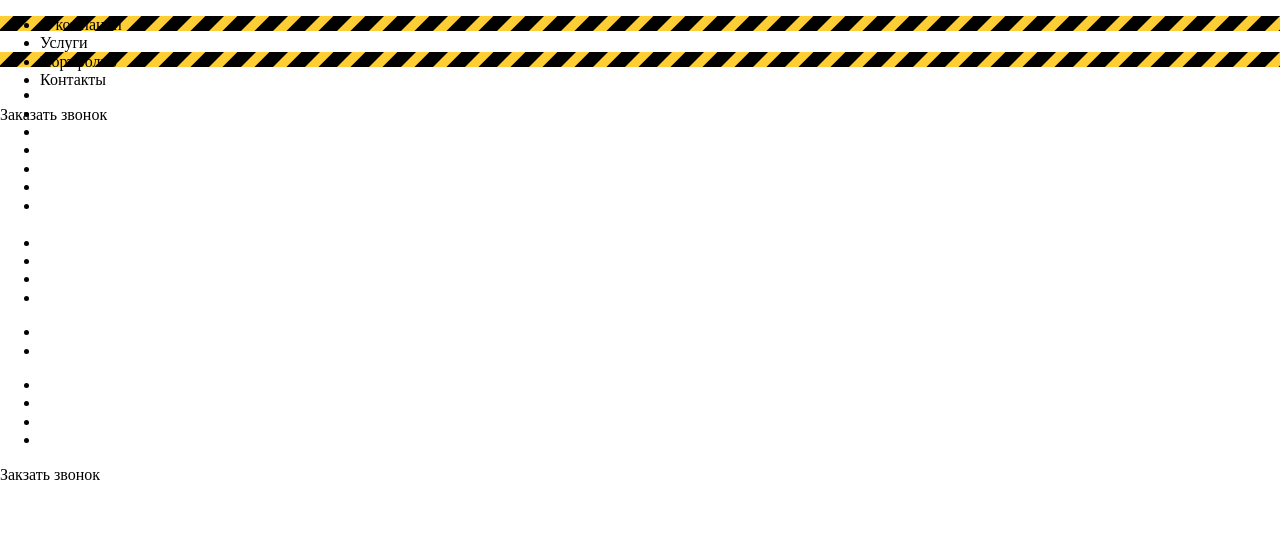
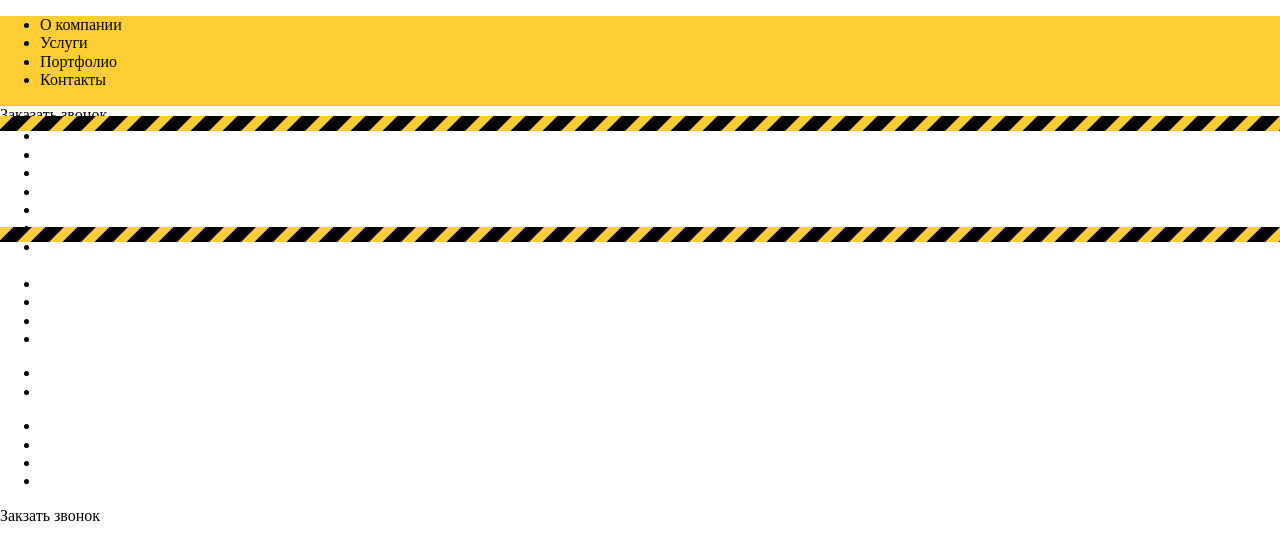
Before and after one commit to ovyunova/spechteh24, a plain HTML site: page index.html in a window 1280 px wide. Drawn offline with Linux system fonts and the light colour scheme.

Commit message:
стилизация верхнего блока

```diff
--- a/css/style.css
+++ b/css/style.css
@@ -1,11 +1,22 @@
 
 
-
+.container {
+	background-color: #ffcd34;
+	width: 100%;
+    height: 90px;
+}
 
 .warning-line {
+	position: relative;
+}
+
+.warning-line::after {
+	content: '';
+	position: absolute;
+    width: 100%;
+    height: 15px;
+    top: 100px;
     background: linear-gradient(to left top, rgba(0,0,0, 0) 48.9%, #000 51%, #000 78%, rgba(0,0,0, 0) 80%), linear-gradient(to left top, #000 28%, rgba(0,0,0, 0) 30%);
     background-size: 2em 2em;
     background-color: #ffcd34;
-    width: 100%;
-    height: 15px;
 }
```
